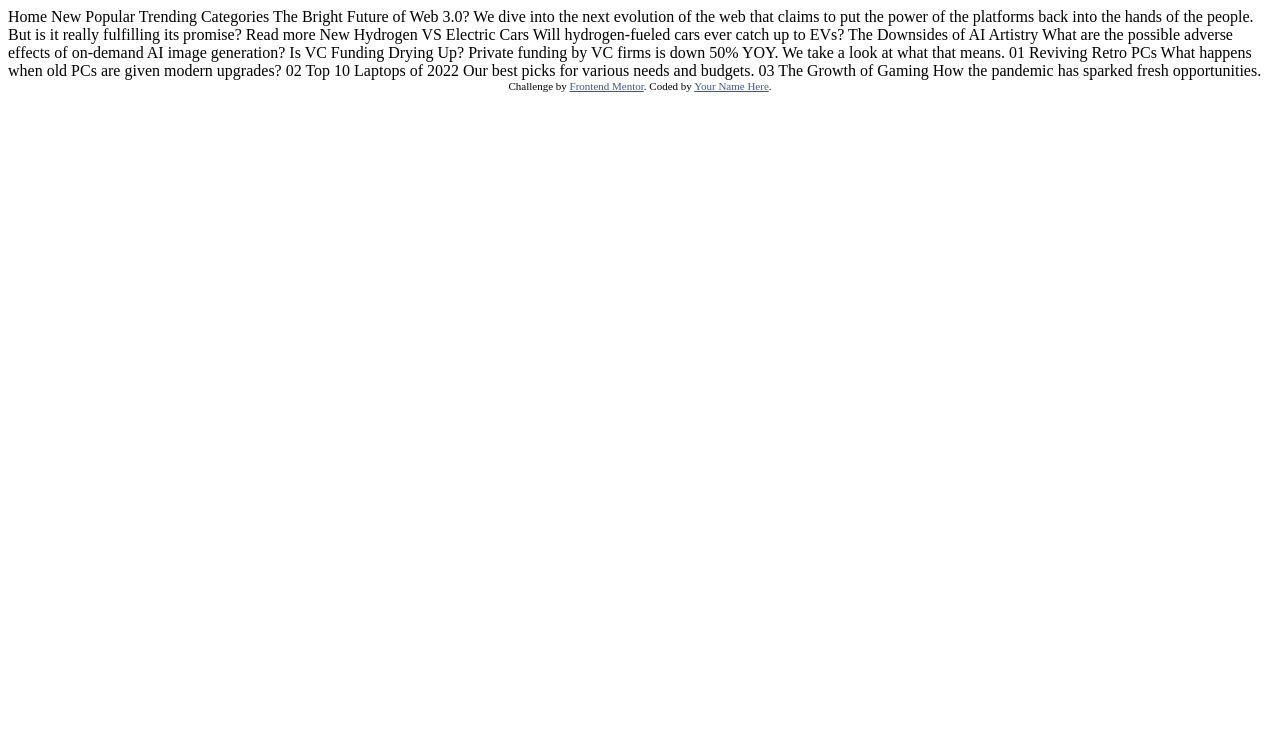
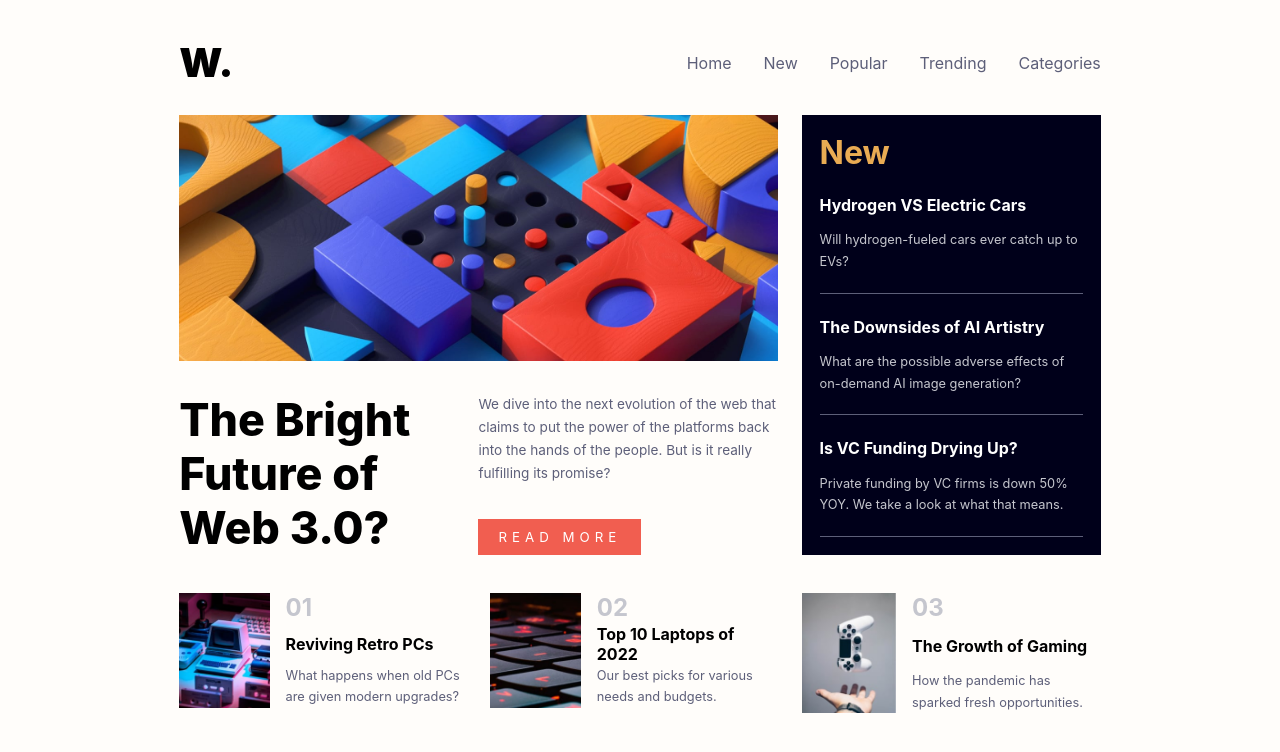
Before and after one commit to mk-milly02/news-homepage, a plain HTML site: page index.html in a window 1280 px wide. Drawn offline with Linux system fonts and the light colour scheme.

Commit message:
completed desktop design

```diff
--- a/index.html
+++ b/index.html
@@ -1,60 +1,89 @@
 <!DOCTYPE html>
 <html lang="en">
 	<head>
-  <meta charset="UTF-8">
-  <meta name="viewport" content="width=device-width, initial-scale=1.0"> <!-- displays site properly based on user's device -->
+		<meta charset="UTF-8" />
+		<meta name="viewport" content="width=device-width, initial-scale=1.0" />
+		<!-- displays site properly based on user's device -->
 
-  <link rel="icon" type="image/png" sizes="32x32" href="./assets/images/favicon-32x32.png">
+		<link rel="icon" type="image/png" sizes="32x32" href="./assets/images/favicon-32x32.png" />
+		<link rel="stylesheet" href="./style.css" />
 
 		<title>Frontend Mentor | News homepage</title>
-
-  <!-- Feel free to remove these styles or customise in your own stylesheet 👍 -->
-  <style>
-    .attribution { font-size: 11px; text-align: center; }
-    .attribution a { color: hsl(228, 45%, 44%); }
-  </style>
 	</head>
 	<body>
-
-  Home
-  New
-  Popular
-  Trending
-  Categories
-
-  The Bright Future of Web 3.0?
-
-  We dive into the next evolution of the web that claims to put the power of the platforms back into the hands of the people.
-  But is it really fulfilling its promise?
-
-  Read more
-
-  New
-
-  Hydrogen VS Electric Cars
-  Will hydrogen-fueled cars ever catch up to EVs?
-
-  The Downsides of AI Artistry
-  What are the possible adverse effects of on-demand AI image generation?
-
-  Is VC Funding Drying Up?
-  Private funding by VC firms is down 50% YOY. We take a look at what that means.
-
-  01
-  Reviving Retro PCs
-  What happens when old PCs are given modern upgrades?
-
-  02
-  Top 10 Laptops of 2022
-  Our best picks for various needs and budgets.
-
-  03
-  The Growth of Gaming
-  How the pandemic has sparked fresh opportunities.
-
-  <div class="attribution">
-    Challenge by <a href="https://www.frontendmentor.io?ref=challenge" target="_blank">Frontend Mentor</a>.
-    Coded by <a href="#">Your Name Here</a>.
+		<nav>
+			<div class="nav-bar">
+				<h1>W.</h1>
+				<div class="nav-list">
+					<a href="">Home</a>
+					<a href="">New</a>
+					<a href="">Popular</a>
+					<a href="">Trending</a>
+					<a href="">Categories</a>
 				</div>
+			</div>
+		</nav>
+		<section class="main">
+			<div class="hero">
+				<img src="./assets/images/image-web-3-desktop.jpg" alt="image-web-3-desktop" />
+				<div class="hero-content">
+					<h1>The Bright Future of Web 3.0?</h1>
+					<div class="flex-group">
+						<p style="line-height: 1.7; font-size: 0.85rem">
+							We dive into the next evolution of the web that claims to put the power
+							of the platforms back into the hands of the people. But is it really
+							fulfilling its promise?
+						</p>
+						<div style="display: flex">
+							<button>read more</button>
+						</div>
+					</div>
+				</div>
+			</div>
+			<div class="new">
+				<h1>New</h1>
+				<div class="new-item">
+					<h4><a href="">Hydrogen VS Electric Cars</a></h4>
+					<p>Will hydrogen-fueled cars ever catch up to EVs?</p>
+				</div>
+				<div class="new-item">
+					<h4><a href="">The Downsides of AI Artistry</a></h4>
+					<p>What are the possible adverse effects of on-demand AI image generation?</p>
+				</div>
+				<div class="new-item">
+					<h4><a href="">Is VC Funding Drying Up?</a></h4>
+					<p>
+						Private funding by VC firms is down 50% YOY. We take a look at what that
+						means.
+					</p>
+				</div>
+			</div>
+			<div class="cards">
+				<div class="card">
+					<img src="./assets/images/image-retro-pcs.jpg" alt="image-retro-pcs" />
+					<div class="flex-group">
+						<h1>01</h1>
+						<h4><a href="">Reviving Retro PCs</a></h4>
+						<p>What happens when old PCs are given modern upgrades?</p>
+					</div>
+				</div>
+				<div class="card">
+					<img src="./assets/images/image-top-laptops.jpg" alt="image-top-laptops" />
+					<div class="flex-group">
+						<h1>02</h1>
+						<h4><a href="">Top 10 Laptops of 2022</a></h4>
+						<p>Our best picks for various needs and budgets.</p>
+					</div>
+				</div>
+			</div>
+			<div class="card" style="height: 68%; align-self: flex-end">
+				<img src="./assets/images/image-gaming-growth.jpg" alt="image-gaming-growth" />
+				<div class="flex-group">
+					<h1>03</h1>
+					<h4><a href="">The Growth of Gaming</a></h4>
+					<p>How the pandemic has sparked fresh opportunities.</p>
+				</div>
+			</div>
+		</section>
 	</body>
 </html>
--- /dev/null
+++ b/style.css
@@ -0,0 +1,162 @@
+* {
+	margin: 0px;
+}
+
+body {
+	background-color: hsl(36, 100%, 99%);
+	font-family: "Inter";
+	padding: 3% 14%;
+	height: 100%;
+}
+
+p {
+	font-size: 15px;
+	font-weight: 400;
+	color: hsl(236, 13%, 42%);
+}
+
+nav h1 {
+	font-family: "Inter Black";
+	font-weight: 800;
+	font-size: 2.5rem;
+}
+
+.nav-bar {
+	display: flex;
+	justify-content: space-between;
+}
+
+.nav-list {
+	display: flex;
+	align-self: center;
+	gap: 2rem;
+}
+
+.nav-list a {
+	color: hsl(236, 13%, 42%);
+	text-decoration: none;
+}
+
+.nav-list a:hover {
+	color: hsl(35, 77%, 62%);
+}
+
+a {
+	text-decoration: none;
+}
+
+.new a:hover {
+	color: hsl(35, 77%, 62%);
+}
+
+.main {
+	margin-top: 3%;
+	display: grid;
+	grid-template-columns: 2fr 1fr;
+	grid-template-rows: 1fr 0.4fr;
+	column-gap: 1.5rem;
+}
+
+.new {
+	background-color: hsl(240, 100%, 5%);
+	grid-column: 2;
+	grid-row: 1;
+	padding: 6%;
+}
+
+.new h1 {
+	color: hsl(35, 77%, 62%);
+	font-size: 2rem;
+}
+
+.new a {
+	color: white;
+}
+
+.hero {
+	display: grid;
+	grid-template-columns: 1fr;
+	grid-template-rows: 1.1fr 0.8fr;
+}
+
+img {
+	height: 100%;
+	width: 100%;
+}
+
+.hero-content {
+	display: grid;
+	grid-template-columns: 1fr 1fr;
+	padding-top: 2rem;
+}
+
+.hero-content h1 {
+	font-weight: 800;
+	font-size: 2.8rem;
+}
+
+.flex-group {
+	display: flex;
+	flex-direction: column;
+	justify-content: space-between;
+}
+
+button {
+	background-color: hsl(5, 85%, 63%);
+	border: 0px;
+	text-transform: uppercase;
+	font-family: "Inter";
+	color: white;
+	letter-spacing: 5px;
+	padding: 0.75em 1.5em;
+	cursor: pointer;
+}
+
+button:hover {
+	background-color: hsl(240, 100%, 5%);
+}
+
+.new-item {
+	border-bottom: 1px solid hsl(236, 13%, 42%);
+	padding: 20px 0px;
+	color: white;
+	line-height: 1.7;
+}
+
+.new-item p {
+	color: hsl(233, 8%, 79%);
+	font-size: 0.8rem;
+	margin-top: 10px;
+}
+
+.cards {
+	display: grid;
+	grid-template-columns: 1fr 1fr;
+	grid-row: 2;
+	height: 68%;
+	align-self: flex-end;
+	column-gap: 1.5rem;
+}
+
+.card {
+	display: grid;
+	grid-template-columns: 1fr 2fr;
+	column-gap: 1rem;
+}
+
+.card h1 {
+	color: hsl(233, 8%, 79%);
+}
+
+.card p {
+	font-size: 0.8rem;
+	line-height: 1.7;
+}
+
+.card a {
+	color: black;
+}
+
+.card a:hover {
+	color: hsl(35, 77%, 62%);
+}
```
Lines whose indentation alone changed are shown as unchanged.
